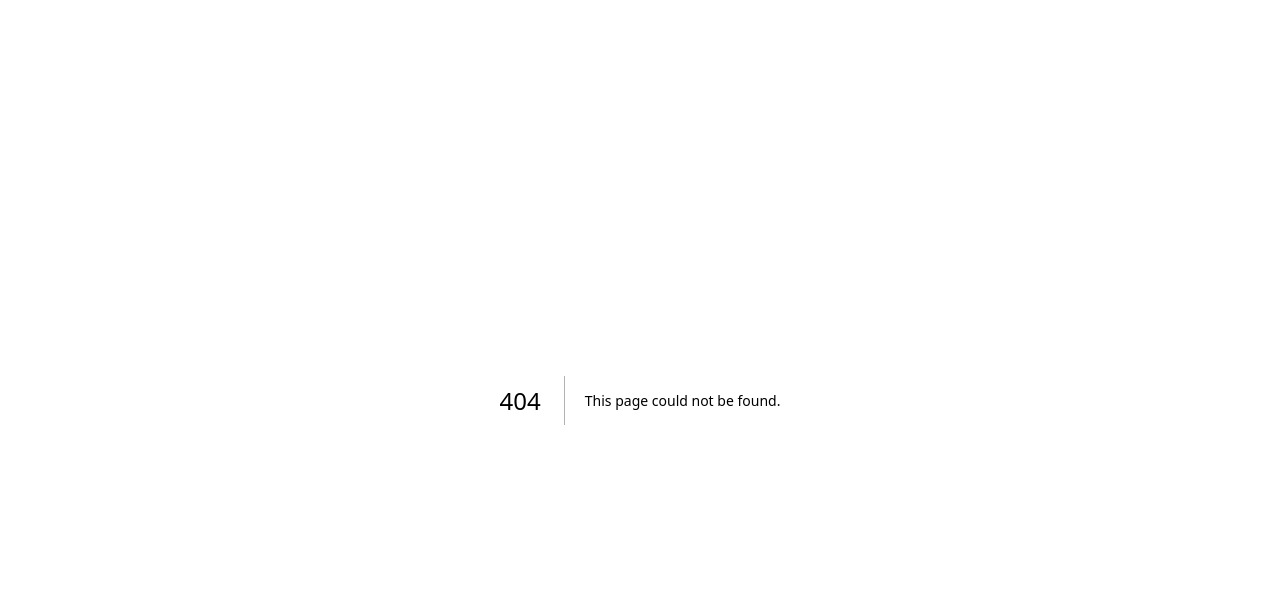
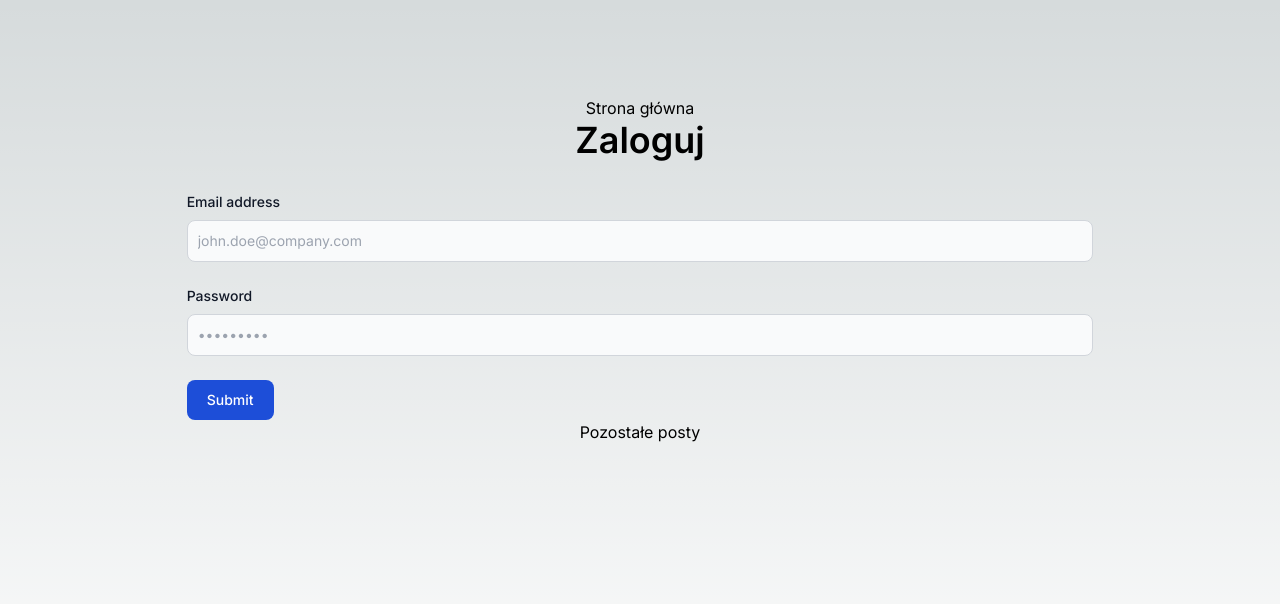
Before and after one commit to Kratak/bacicblogapp, a Next.js app: page /login in a window 1280 px wide. Before the commit this address had no page. Shown: the top 604 px of the page. Built offline with nearby package versions, Linux system fonts and the light colour scheme.

Commit message:
feat(login): add page for user login

```diff
--- /dev/null
+++ b/src/app/login/api.ts
@@ -0,0 +1,10 @@
+"use server"
+
+import {cookies} from "next/headers";
+import {LoginFormData} from "@/app/login/layout";
+
+export async function login (data: LoginFormData) {
+
+    cookies().set('session','test')
+    console.log('cookie set')
+}
--- /dev/null
+++ b/src/app/login/layout.tsx
@@ -0,0 +1,58 @@
+"use client"
+import {Inter} from 'next/font/google'
+import {useForm} from "react-hook-form";
+import {login} from "@/app/login/api";
+
+const inter = Inter({subsets: ['latin']})
+
+export interface LoginFormData {
+    email: string;
+    password: string
+}
+
+
+const currentPickerDate =new Intl.DateTimeFormat("pl", {
+    year: "numeric",
+    month: "2-digit",
+    day: "2-digit",
+}).format().split(".").reverse().join("-")
+
+export default function LoginLayout({params: {article: articleUrl}}: {
+    children: React.ReactNode,
+    params: { article: string }
+}) {
+    const {
+        handleSubmit,
+        register,
+    } = useForm<LoginFormData>();
+
+    async function onSubmit(data: LoginFormData) {
+        await login(data)
+    }
+    return (
+        <html lang="en">
+        <title>Zaloguj</title>
+        <body className={inter.className}>
+        <main className="flex min-h-screen flex-col items-center p-24">
+            <>
+                <a href="/">Strona główna</a>
+                <h1 className={`mb-3 text-4xl font-semibold mb-8`}>Zaloguj</h1>
+
+                <form className="w-5/6" onSubmit={handleSubmit(onSubmit)} method="post">
+                    <div className="mb-6">
+                        <label htmlFor="email" className="block mb-2 text-sm font-medium text-gray-900 dark:text-white">Email address</label>
+                        <input{...register("email" )} type="email" id="email" className="bg-gray-50 border border-gray-300 text-gray-900 text-sm rounded-lg focus:ring-blue-500 focus:border-blue-500 block w-full p-2.5 dark:bg-gray-700 dark:border-gray-600 dark:placeholder-gray-400 dark:text-white dark:focus:ring-blue-500 dark:focus:border-blue-500" placeholder="john.doe@company.com" required />
+                    </div>
+                    <div className="mb-6">
+                        <label htmlFor="password" className="block mb-2 text-sm font-medium text-gray-900 dark:text-white">Password</label>
+                        <input{...register("password" )} type="password" id="password" className="bg-gray-50 border border-gray-300 text-gray-900 text-sm rounded-lg focus:ring-blue-500 focus:border-blue-500 block w-full p-2.5 dark:bg-gray-700 dark:border-gray-600 dark:placeholder-gray-400 dark:text-white dark:focus:ring-blue-500 dark:focus:border-blue-500" placeholder="•••••••••" required />
+                    </div>
+                    <button type="submit" className="text-white bg-blue-700 hover:bg-blue-800 focus:ring-4 focus:outline-none focus:ring-blue-300 font-medium rounded-lg text-sm w-full sm:w-auto px-5 py-2.5 text-center dark:bg-blue-600 dark:hover:bg-blue-700 dark:focus:ring-blue-800">Submit</button>
+                </form>
+                <a href="/articles">Pozostałe posty</a>
+            </>
+        </main>
+        </body>
+        </html>
+    )
+}
--- /dev/null
+++ b/src/app/login/page.tsx
@@ -0,0 +1,6 @@
+export default function Login() {
+    return (
+        <main className="flex min-h-screen flex-col items-center justify-between p-24">
+        </main>
+    )
+}
```
